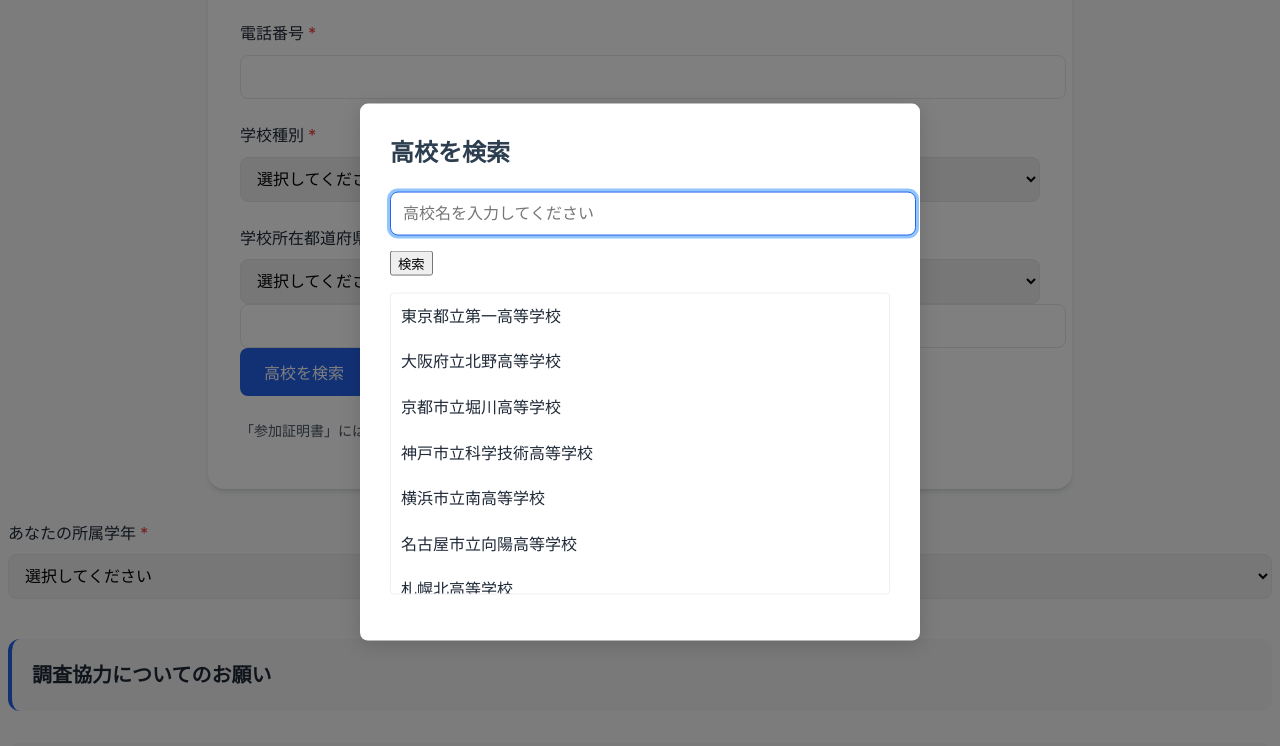
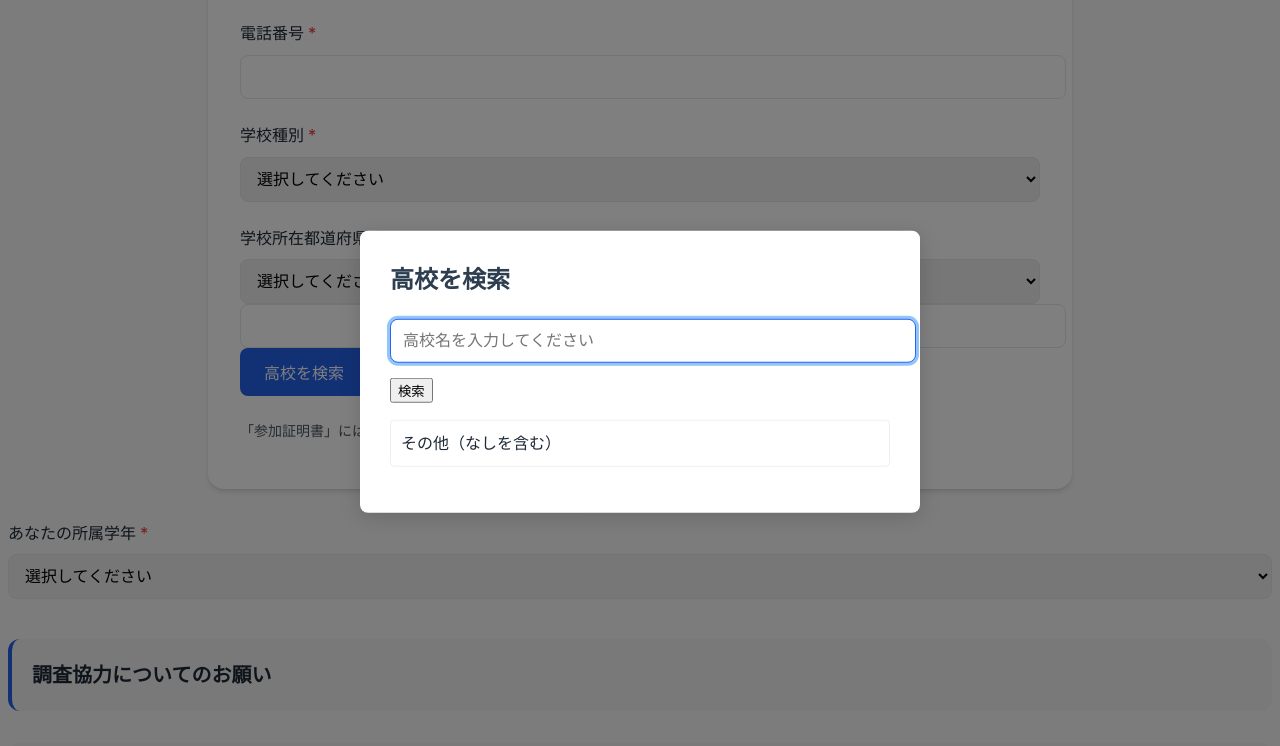
Before and after one commit to AMANE0902/sankatouroku, a plain HTML site: page index.html in a window 1280 px wide. Both pictures are taken after a click on the button "高校を検索". Shown: the part 1288-2034 px from the top of the page. Drawn offline with Linux system fonts and the light colour scheme.

Commit message:
Update index.html

```diff
--- a/index.html
+++ b/index.html
@@ -1425,17 +1425,18 @@ input[type="checkbox"] {
     </div>
 </body>
 <script>
-    // WebアプリのURL設定 (必要に応じて更新)
+    // WebアプリのURL設定
     const WEBAPP_URL = 'https://script.google.com/macros/s/AKfycbwFYmJ7I_5fy5CJWEeLuJ-fha8nSclGNl50bTsnmfMQJimlvrO6GwW0_dKrQVzEWyBJ/exec';
+    let schools = [];
 
     // DOMContentLoadedイベントリスナー
     document.addEventListener('DOMContentLoaded', function() {
-        // 初期化処理を実行
+        // 初期化処理
         initializeFormValidation();
         initializeConditionalDisplays();
         generateConnectionTestDates();
         initializeSchoolSearch();
-    });
+    })
 
     // フォームバリデーションの初期化
     function initializeFormValidation() {
@@ -1485,8 +1486,10 @@ input[type="checkbox"] {
                 const formData = new FormData(this);
                 const jsonData = {};
 
+                // FormDataの処理
                 formData.forEach((value, key) => {
                     if (key.includes('[]')) {
+                        // 配列データの処理
                         const baseKey = key.replace('[]', '');
                         if (!jsonData[baseKey]) {
                             jsonData[baseKey] = [];
@@ -1599,7 +1602,7 @@ input[type="checkbox"] {
     const container = document.getElementById('connection-test-dates');
     if (!container) return;
 
-        container.innerHTML = '';
+    container.innerHTML = ''; // 既存の内容をクリア
 
     dates.forEach(dateObj => {
         dateObj.times.forEach(time => {
@@ -1625,40 +1628,22 @@ input[type="checkbox"] {
     const schoolNameInput = document.getElementById('school-name');
     const schoolSearchButton = document.getElementById('school-search-button');
 
-        // ダミーデータとして日本の高校のサンプルリスト
-        const sampleSchools = [
-            "東京都立第一高等学校",
-            "大阪府立北野高等学校",
-            "京都市立堀川高等学校",
-            "神戸市立科学技術高等学校",
-            "横浜市立南高等学校",
-            "名古屋市立向陽高等学校",
-            "札幌北高等学校",
-            "仙台第一高等学校",
-            "広島市立基町高等学校",
-            "福岡県立修猷館高等学校"
-        ];
-
-        // 学校データの初期設定
-        let schools = sampleSchools;
+    // 学校データの初期取得
+    fetchSchools().then(fetchedSchools => {
+        schools = fetchedSchools;
+    });
 
     // 検索ボタンのクリックハンドラ
-        searchButton.addEventListener('click', function(e) {
-            e.preventDefault();
+    searchButton.addEventListener('click', function() {
         popup.style.display = 'block';
         overlay.style.display = 'block';
         searchInput.focus();
-            displaySearchResults(schools); // 初期表示として全校表示
-        });
-
-        // 検索入力のキーアップハンドラ（リアルタイム検索）
-        searchInput.addEventListener('keyup', function() {
-            const searchTerm = this.value.toLowerCase();
-            const filteredSchools = schools.filter(school =>
-                school.toLowerCase().includes(searchTerm)
-            );
-            displaySearchResults(filteredSchools);
-        });
+        searchResults.innerHTML = '';
+        searchResults.appendChild(createOtherOption());
+    });
+
+    // オーバーレイのクリックハンドラ
+    overlay.addEventListener('click', closePopup);
 
     // 検索実行ボタンのクリックハンドラ
     schoolSearchButton.addEventListener('click', function() {
@@ -1669,9 +1654,6 @@ input[type="checkbox"] {
         displaySearchResults(filteredSchools);
     });
 
-        // オーバーレイのクリックハンドラ
-        overlay.addEventListener('click', closePopup);
-
     // 検索結果の表示
     function displaySearchResults(results) {
         searchResults.innerHTML = '';
@@ -1679,56 +1661,76 @@ input[type="checkbox"] {
         if (results.length === 0) {
             const noResults = document.createElement('li');
             noResults.textContent = '該当する高校が見つかりません';
-                noResults.style.padding = '10px';
-                noResults.style.textAlign = 'center';
+            noResults.style.fontStyle = 'italic';
+            noResults.style.color = '#666';
             searchResults.appendChild(noResults);
         } else {
             results.forEach(school => {
                 const li = document.createElement('li');
                 li.textContent = school;
-                    li.style.padding = '10px';
-                    li.style.cursor = 'pointer';
                 li.addEventListener('click', function() {
                     schoolNameInput.value = school;
                     closePopup();
                 });
-                    li.addEventListener('mouseover', function() {
-                        this.style.backgroundColor = '#f0f0f0';
-                    });
-                    li.addEventListener('mouseout', function() {
-                        this.style.backgroundColor = '';
-                    });
                 searchResults.appendChild(li);
             });
         }
 
-            // その他オプションの追加
+        searchResults.appendChild(createOtherOption());
+    }
+
+    // 「その他」オプションの作成
+    function createOtherOption() {
         const otherOption = document.createElement('li');
         otherOption.textContent = 'その他（なしを含む）';
-            otherOption.style.padding = '10px';
-            otherOption.style.cursor = 'pointer';
-            otherOption.style.borderTop = '1px solid #eee';
         otherOption.addEventListener('click', function() {
             schoolNameInput.value = 'その他（なしを含む）';
             closePopup();
         });
-            searchResults.appendChild(otherOption);
+        return otherOption;
     }
 
     // ポップアップを閉じる
     function closePopup() {
         popup.style.display = 'none';
         overlay.style.display = 'none';
-            searchInput.value = ''; // 入力をクリア
-        }
-
-        // エスケープキーでポップアップを閉じる
-        document.addEventListener('keydown', function(e) {
-            if (e.key === 'Escape' && popup.style.display === 'block') {
-                closePopup();
-            }
-        });
-    }
+    }
+}
+
+// 学校データの取得
+async function fetchSchools() {
+    try {
+        const form = document.createElement('form');
+        form.method = 'GET';
+        form.action = WEBAPP_URL;
+        form.target = 'hidden-iframe';
+
+        const iframe = document.createElement('iframe');
+        iframe.name = 'hidden-iframe';
+        iframe.style.display = 'none';
+        document.body.appendChild(iframe);
+        document.body.appendChild(form);
+
+        const response = await new Promise((resolve) => {
+            iframe.onload = () => {
+                try {
+                    const content = iframe.contentDocument.body.textContent;
+                    resolve(JSON.parse(content));
+                } catch (error) {
+                    resolve([]);
+                }
+                document.body.removeChild(form);
+                document.body.removeChild(iframe);
+            };
+        });
+
+        return response;
+    } catch (error) {
+        console.error('学校リストの取得に失敗しました:', error);
+        return [];
+    }
+}
+
 
 // フォームデータの送信
 async function submitFormData(jsonData) {
```
Lines whose indentation alone changed are shown as unchanged.
